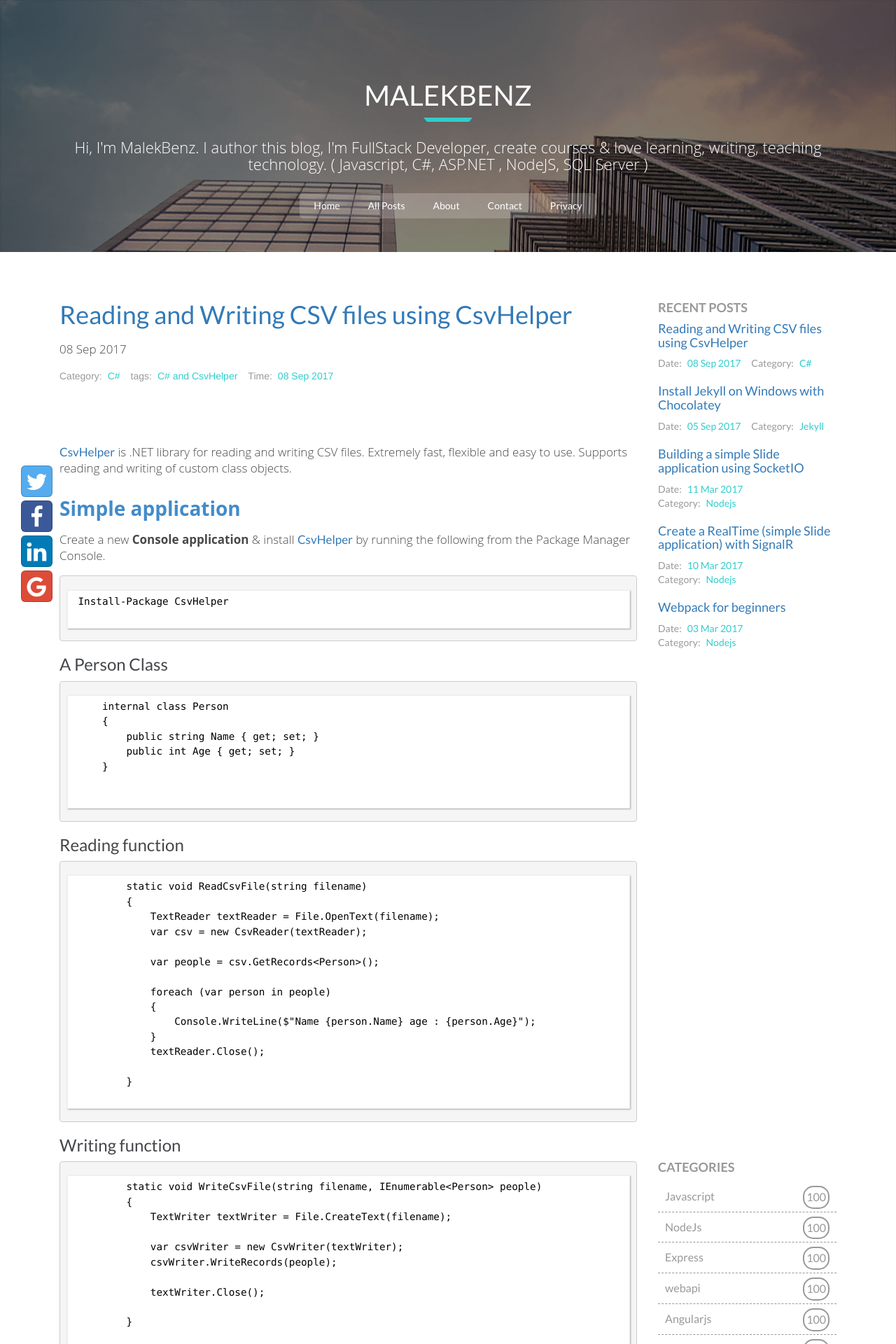
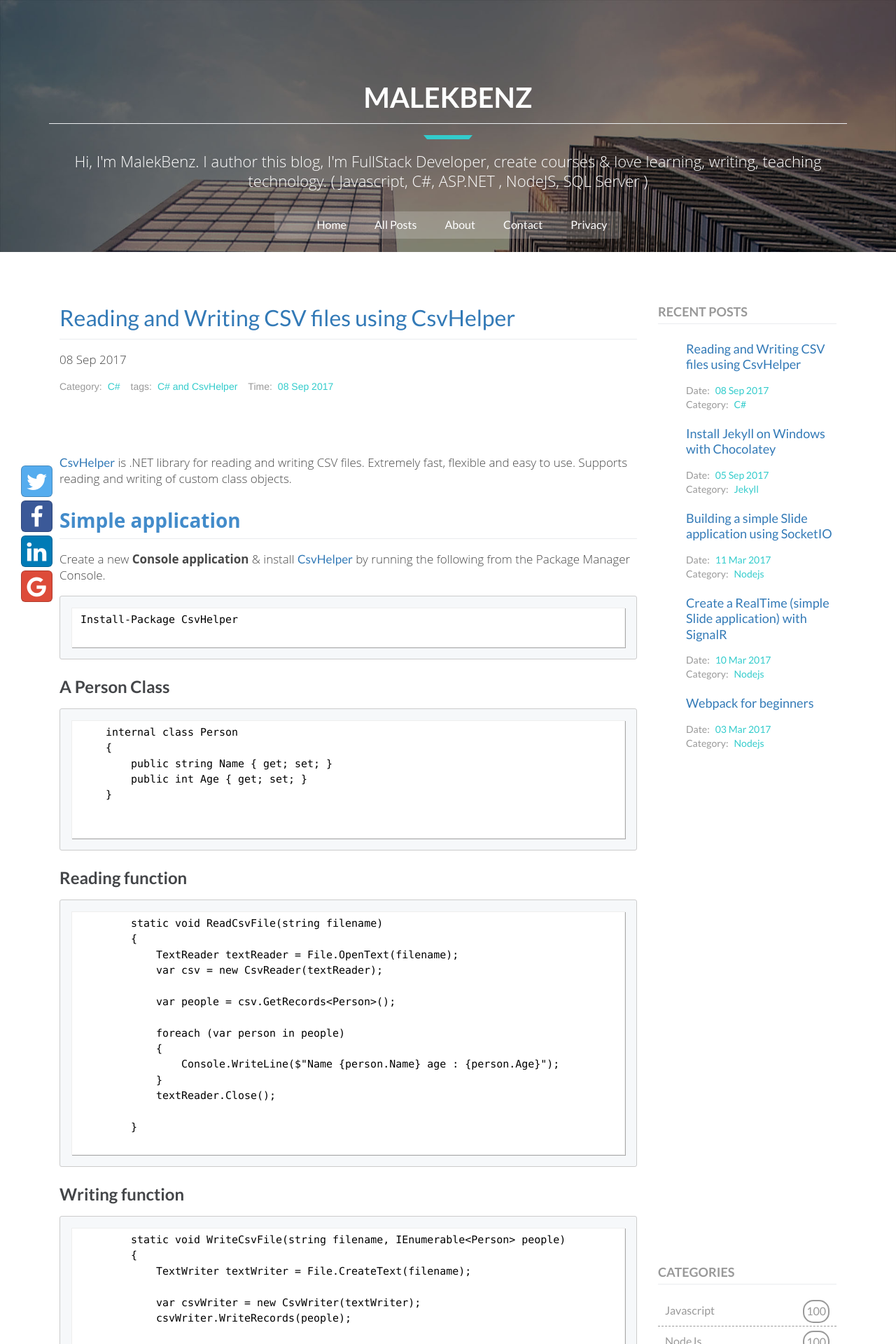
Before and after one commit to malekbenz/malekbenz, a Jekyll site: the page built from index.html, in a window 1280 px wide. Shown: the top 1920 px of the page at 70% size. Built offline with Jekyll 4.4.1, drawn with Linux system fonts in a browser that asks for light colours; nearby versions of some CDN libraries; the list of posts is cut into pages by our own code.

Commit message:
add some style

```diff
--- a/css/code.css
+++ b/css/code.css
@@ -21,6 +21,13 @@
 Visual Studio-like style based on original C# coloring by Jason Diamond <jason@diamond.name>
 
 */
+
+pre {
+  padding: 2.5px;
+  margin: 0 0 3px;
+  line-height: 1.42857143;
+}
+
 pre code {
   font-family: Consolas,Menlo,Monaco,"Andale Mono","lucida console","Courier New",monospace;
   font-size: 1.1em;
@@ -30,12 +37,20 @@ pre code {
   background: #fff;
   color: #000;
   border: solid 1px #eee;
-  box-shadow: 1px 1px 2px #aaa;
-  margin: 10px 0 8px 0;
-  padding: 5px 15px;
+  box-shadow: 1px 1px 0px #aaa;
+  margin: 0px 0 0px 0;
+  padding: 5px 12px;
   overflow-x: auto;
   word-wrap: break-word;
 }
 
 .highlight .m { color: #009999 } /* Literal Number */
 .highlight .o, .highlight .p, .highlight .p-indicator, .highlight .nv { color: #666666 } /* Operator */
+.highlight pre {
+  padding: 16px;
+  overflow: auto;
+  font-size: 85%;
+  line-height: 1.45;
+  background-color: #f6f8fa;
+  border-radius: 3px;
+}
--- a/css/style.css
+++ b/css/style.css
@@ -138,29 +138,36 @@
 body {
 	background: #fff;
 	font-family: "Lato", Arial, Verdana;
+	font-size: 16px;
 	}
 
 h1, h2, h3, h4, h5, h6, .h1, .h2, .h3, .h4, .h5, .h6 {
 	font-family: "Lato", Arial, Verdana;
-	font-weight: 100;
+	/* font-weight: 100; */
 	color: #444649;
-	}
+	margin-top: 24px;
+	margin-bottom: 16px;
+	font-weight: 600;
+	line-height: 1.25;
+}
 
-ul {
-	margin: 0px;
-	padding: 0px;
-	}
+h1, h2 {
+	padding-bottom: 0.3em;
+	border-bottom: 1px solid #eaecef;
+}
 
-li {
-	list-style: none;
-	}
-
+h1, h2 {
+		font-size: 1.5em;
+}
+h1 {
+    font-size: 2em;
+}
 
 p {
 
 	font-family: 'Open Sans',sans-serif;
 	font-weight:300;
-	font-size: 15px;
+	/* font-size: 15px; */
 }
 
 a {
@@ -991,6 +998,7 @@ textarea.form-control {
 
 ul.inner-link {
 	background: rgba(255,255,255,0.2);
+	list-style: none;
 	margin: 0px auto;
 	margin-top: 30px;
 	display: table;
@@ -1004,7 +1012,6 @@ ul.inner-link li {
 	}
 
 ul.inner-link li a {
-	font-size: 14px;
 	color: #fff;
 	padding: 8px 20px;
 	float: left;
@@ -1227,13 +1234,13 @@ ul.category li a:hover span.count, ul.category li a:hover {
 
 ul.tags {
 	margin: 0px;
-	padding: 0xp;
 	}
 
 ul.tags li {
 	float: left;
 	margin-right: 10px;
 	width: auto;
+	list-style: none;
 	}
 
 ul.tags li a.tg-btn {
```
